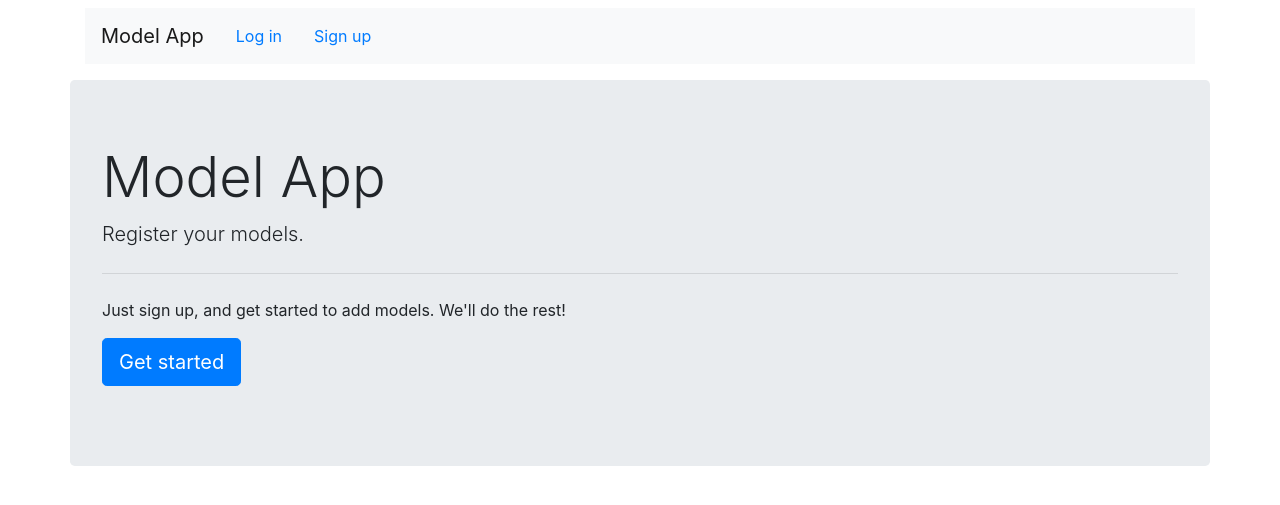
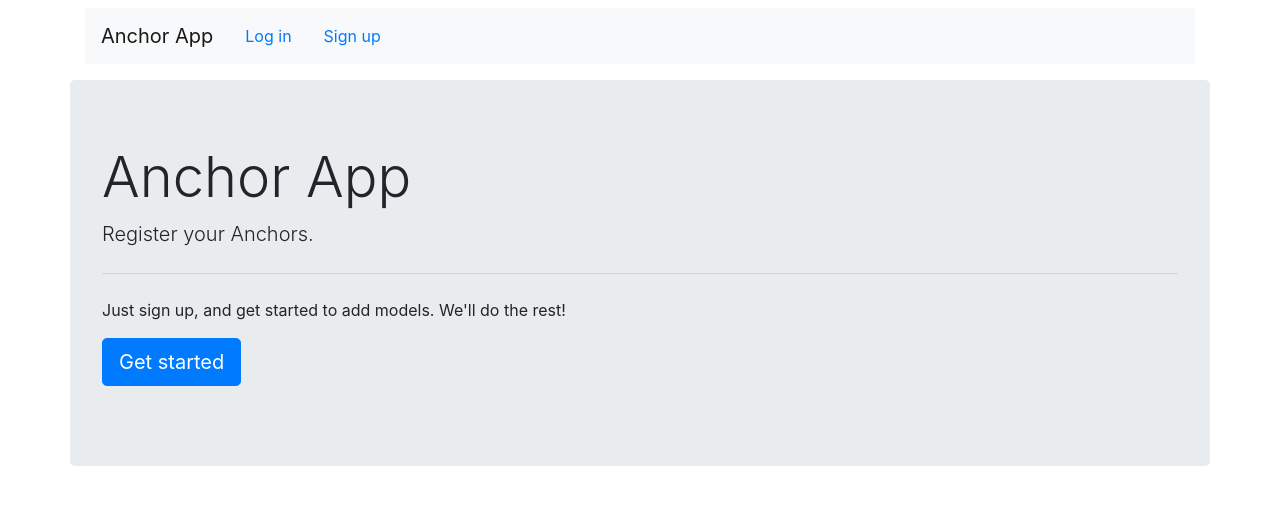
Before and after one commit to suneshp/Anchor, a Python web app: template modelapp/templates/home.html in a window 1280 px wide. Shown: the top 505 px of the page. Run offline with Jinja, Linux system fonts and the light colour scheme; the template is opened without the code that fills it, so the values that code supplies are empty; some libraries are stand-ins or nearby versions.

Commit message:
Model to Anchor name changes

```diff
--- a/modelapp/resources/design.py
+++ b/modelapp/resources/design.py
@@ -7,8 +7,8 @@ from flask_jwt_extended import jwt_required, get_jwt_identity
 
 NAME_ALREADY_EXISTS = "A model with name '{}' already exists."
 ERROR_INSERTING = "An model occurred while inserting the model."
-DESIGN_NOT_FOUND = "Model not found."
-DESIGN_DELETED = "Model deleted."
+DESIGN_NOT_FOUND = "Anchor not found."
+DESIGN_DELETED = "Anchor deleted."
 
 design_schema = DesignSchema()
 design_list_schema = DesignSchema(many=True)
--- a/modelapp/templates/base.html
+++ b/modelapp/templates/base.html
@@ -2,7 +2,7 @@
 <html lang="en">
 
 <head>
-    <title>Model App</title>
+    <title>Anchor App</title>
     <link rel="stylesheet" href="https://maxcdn.bootstrapcdn.com/bootstrap/4.0.0/css/bootstrap.min.css" integrity="sha384-Gn5384xqQ1aoWXA+058RXPxPg6fy4IWvTNh0E263XmFcJlSAwiGgFAW/dAiS6JXm" crossorigin="anonymous">
     <link rel="stylesheet" href="https://use.fontawesome.com/releases/v5.0.13/css/all.css" integrity="sha384-DNOHZ68U8hZfKXOrtjWvjxusGo9WQnrNx2sqG0tfsghAvtVlRW3tvkXWZh58N9jp" crossorigin="anonymous">
     <link rel="stylesheet" href="{{ url_for('static', filename='css/main.css') }}">
@@ -12,7 +12,7 @@
 <body>
     <div class="content container mt-2">
         <nav class="navbar navbar-expand-lg navbar-light bg-light mb-3">
-            <a class="navbar-brand" href="#">Model App</a>
+            <a class="navbar-brand" href="#">Anchor App</a>
             <button class="navbar-toggler" type="button" data-toggle="collapse" data-target="#navbarNavAltMarkup" aria-controls="navbarNavAltMarkup" aria-expanded="false" aria-label="Toggle navigation">
                 <span class="navbar-toggler-icon"></span>
             </button>
@@ -20,9 +20,9 @@
             <div class="collapse navbar-collapse" id="navbarNavAltMarkup">
                 <div class="navbar-nav"></div>
                 {% if session['username'] %}
-                    <a class="nav-item nav-link" href="{{ url_for('webmodels.index') }}">Models</a>
+                    <a class="nav-item nav-link" href="{{ url_for('webmodels.index') }}">Anchors</a>
                     {% if session['username']  and session['admin'] %}
-                        <a class="nav-item nav-link" href="{{ url_for('webmodels_all.index') }}">All Models</a>
+                        <a class="nav-item nav-link" href="{{ url_for('webmodels_all.index') }}">All Anchors</a>
                         <a class="nav-item nav-link" href="{{ url_for('webresults_all.index') }}">All Results</a>
                     {% endif %}
                     <a class="nav-item nav-link" href="{{ url_for('webuser.logut_user') }}">Sign Out</a>
--- a/modelapp/templates/home.html
+++ b/modelapp/templates/home.html
@@ -1,8 +1,8 @@
 {% extends "base.html" %}
 {% block content %}
     <div class="jumbotron container">
-        <h1 class="display-4">Model App</h1>
-        <p class="lead">Register your models.</p>
+        <h1 class="display-4">Anchor App</h1>
+        <p class="lead">Register your Anchors.</p>
         <hr class="my-4">
         <p>Just sign up, and get started to add models. We'll do the rest!</p>
         <p><a class="btn btn-primary btn-lg" href="{{ url_for('webuser.register_user') }}" role="button">Get started</a></p>
--- a/modelapp/templates/models/edit_model.html
+++ b/modelapp/templates/models/edit_model.html
@@ -1,7 +1,7 @@
 {% extends "base.html" %}
 {% block content %}
 <header class="container">
-    <h1>Edit Model</h1>
+    <h1>Edit Anchor</h1>
 </header>
 <section class="container">
     <form method="post">
--- a/modelapp/templates/models/index.html
+++ b/modelapp/templates/models/index.html
@@ -54,7 +54,7 @@
                     </a>
                     <a class="btn btn-danger btn-sm mt-0"
                         href="{{ url_for('webmodels.delete_model', model_id=model.id) }}">
-                        Permanently Delete Model
+                        Permanently Delete Anchor
                     </a>
                 </dl>
 
--- a/modelapp/templates/models/indexall.html
+++ b/modelapp/templates/models/indexall.html
@@ -18,7 +18,7 @@
                             <small id="fileHelp" class="form-text text-muted">User: {{ model.username }}, Date/Time: {{ model.time_created |strftime }}</small>
                         </dd>
                         <a class="btn btn-danger btn-sm mt-0" href="{{ url_for('webmodels_all.delete_model', model_id=model.id) }}">
-                            Permanently Delete Model
+                            Permanently Delete Anchor
                         </a>
                     </dl>
 
--- a/modelapp/templates/models/new_model.html
+++ b/modelapp/templates/models/new_model.html
@@ -1,7 +1,7 @@
 {% extends "base.html" %}
 {% block content %}
 <header class="container">
-    <h1>Create Model</h1>
+    <h1>Create Anchor</h1>
 </header>
     <section class="container">
         <form action="{{ url_for('webmodels.create_model') }}" enctype="multipart/form-data" method="post">
--- a/modelapp/views/web_designs.py
+++ b/modelapp/views/web_designs.py
@@ -33,7 +33,7 @@ def create_model():
         file1 = request.files['file1']
         name = file1.filename
         if DesignModel.find_by_designname_and_username(name,session['username']):
-            return "Model already exists with name. Try another name"
+            return "Anchor already exists with name. Try another name"
 
         try:
             username = session['username']
```
Also changed, not shown: modelapp/strings/en-us.json (+4 -4 lines), readme.md.
